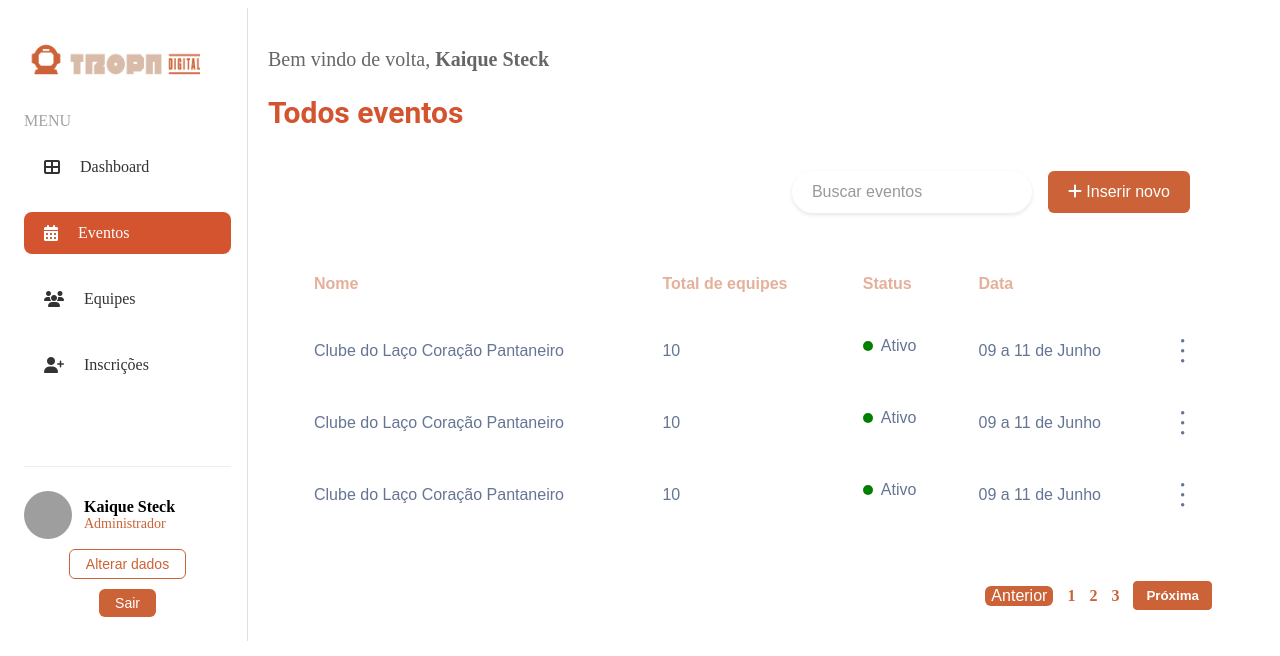
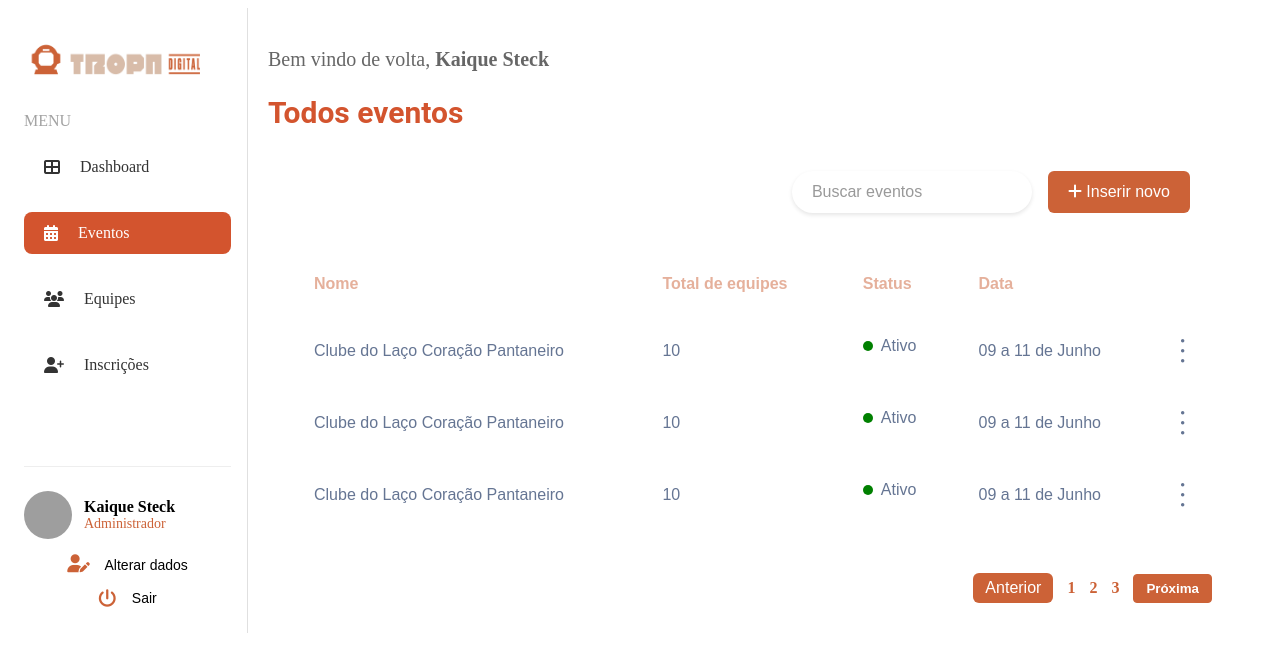
Before and after one commit to Joaorocharoque/tropaDigital, a Next.js app: page /home in a window 1280 px wide. Shown: the top 656 px of the page. Built offline with nearby package versions, Linux system fonts and the light colour scheme; grey boxes are pictures that could not be loaded.

Commit message:
corrigindo tamanho e cores

```diff
--- a/pages/Sidebar.js
+++ b/pages/Sidebar.js
@@ -57,26 +57,28 @@ export default function Sidebar() {
         </div>
         <button style={{
           background: '#fff',
-          color: '#CC6237',
-          border: '1px solid #CC6237',
-          borderRadius: 6,
+          border: 'none',
           padding: '6px 16px',
           fontSize: 14,
           cursor: 'pointer',
+          textAlign: 'left'
         }}>
+        <i className="fas fa-user-edit" style={{ color: '#CC6237', fontSize: 18 }}></i>&nbsp;&nbsp;&nbsp;
           Alterar dados
         </button>
         <button style={{
-          background: '#CC6237',
-          color: '#fff',
+          background: '#fff',
           border: 'none',
-          borderRadius: 6,
-          padding: '6px 16px',
           fontSize: 14,
           cursor: 'pointer',
+          display: 'flex',
+          textAlign: 'left' ,
         }}>
+          <i className="fas fa-power-off" style={{ color: '#CC6237', fontSize: 18 }}></i>&nbsp;&nbsp;&nbsp;
           Sair
+
         </button>
+
       </div>
     </aside>
   );
--- a/pages/home.js
+++ b/pages/home.js
@@ -5,13 +5,24 @@ import Table from "./table";
 export default function Home() {
   return (
     <>
-    <div style={{ display: 'flex', minHeight: '100%' }}>
+      <div style={{ display: "flex", minHeight: "100%" }}>
         <Sidebar />
-      <div className={styles.container} >
-        <p className={styles.welcomeMessage}>Bem vindo de volta,<strong> Kaique Steck</strong></p>
+        <div className={styles.container}>
+          <p className={styles.welcomeMessage}>
+            Bem vindo de volta,<strong> Kaique Steck</strong>
+          </p>
           <br />
           <h2 className={styles.titleEventos}>Todos eventos</h2>
-        <div style={{ position: 'relative', top: 0, left: '100%', display: 'flex', gap: '16px', margin: '16px' }}>
+          <div
+            style={{
+              position: "relative",
+              top: 0,
+              left: "100%",
+              display: "flex",
+              gap: "16px",
+              margin: "16px",
+            }}
+          >
             <input
               type="text"
               placeholder="Buscar eventos"
@@ -22,9 +33,8 @@ export default function Home() {
               <i className="fas fa-plus"></i> Inserir novo
             </button>
           </div>
-        <Table/>
+          <Table />
         </div>
-
       </div>
       <div
         style={{
@@ -38,6 +48,7 @@ export default function Home() {
       >
         <button
           style={{
+            padding: "6px 12px",
             color: "white",
             backgroundColor: "#CC6237",
             border: "none",
--- a/pages/index.js
+++ b/pages/index.js
@@ -29,7 +29,7 @@ export default function Home() {
           Entre com sua conta para acessar o painel.
         </h2>
         <div align="left">
-          <p className={styles.label}> Label do Input</p>
+          <p className={styles.label}> E-mail</p>
           <input
             type="text"
             placeholder="seunome@seuservidor.com"
@@ -84,6 +84,7 @@ export default function Home() {
           background: "#CC6237",
           borderRadius: "20px",
           width: "300px",
+          height: "610px",
           justifyContent: "flex-start"
         }}
       >
--- a/styles/entrada.module.css
+++ b/styles/entrada.module.css
@@ -50,7 +50,8 @@
 
 .enviar {
   padding: 10px 20px;
-  width: 80%;
+  width: 90%;
+  height: 30%;
   background-color: #CC6237;
   color: white;
   border: none;
@@ -59,6 +60,7 @@
   text-decoration: none;
   display: inline-block;
   font-size: 16px;
+  font-family: Roboto, sans-serif;
 }
 
 .h2 {
@@ -70,6 +72,7 @@
   display: flex;
   font-size: 22px;
   font-family: Roboto, sans-serif;
+  letter-spacing: 0%;
 }
 
 
```
Lines whose indentation alone changed are shown as unchanged.
